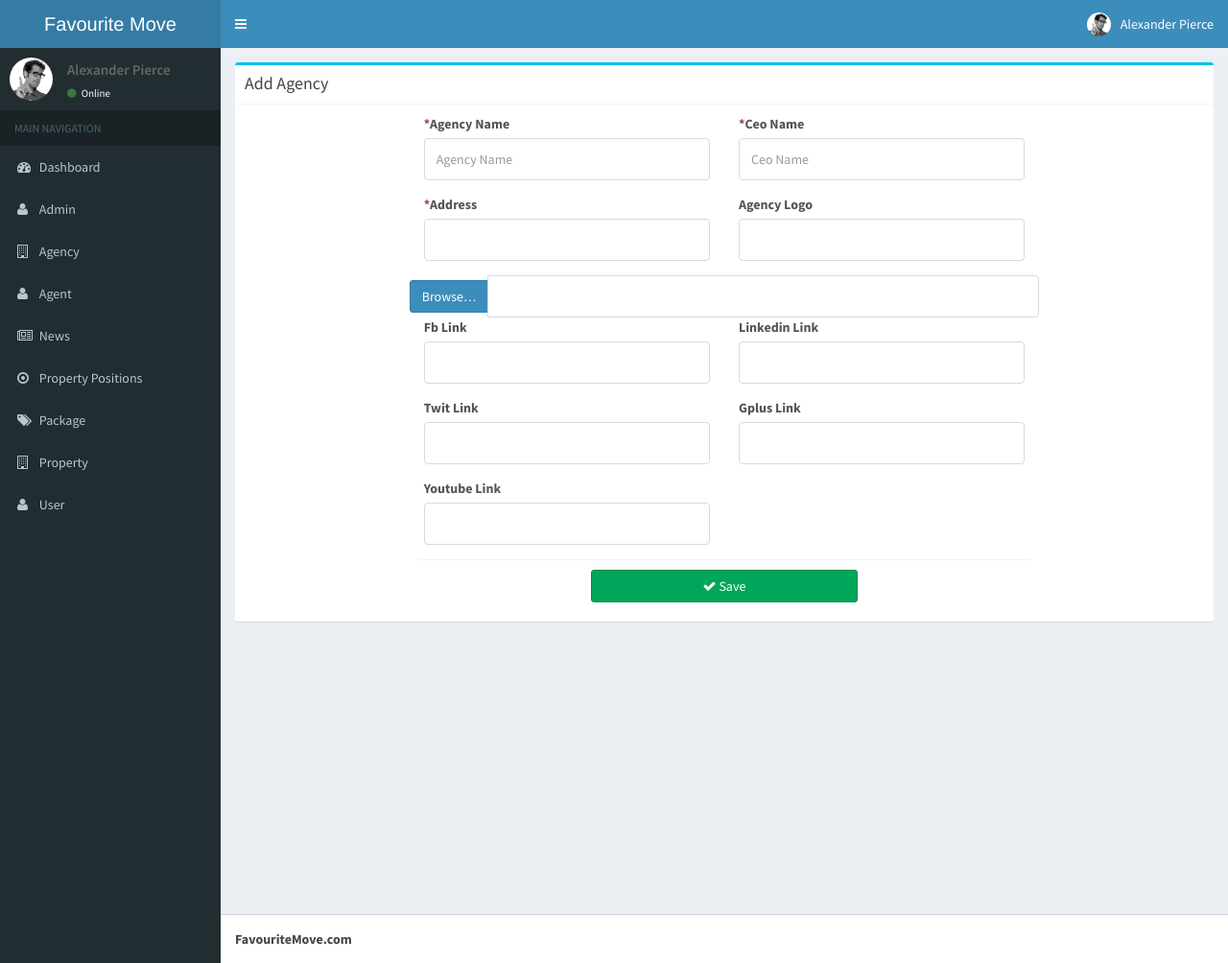
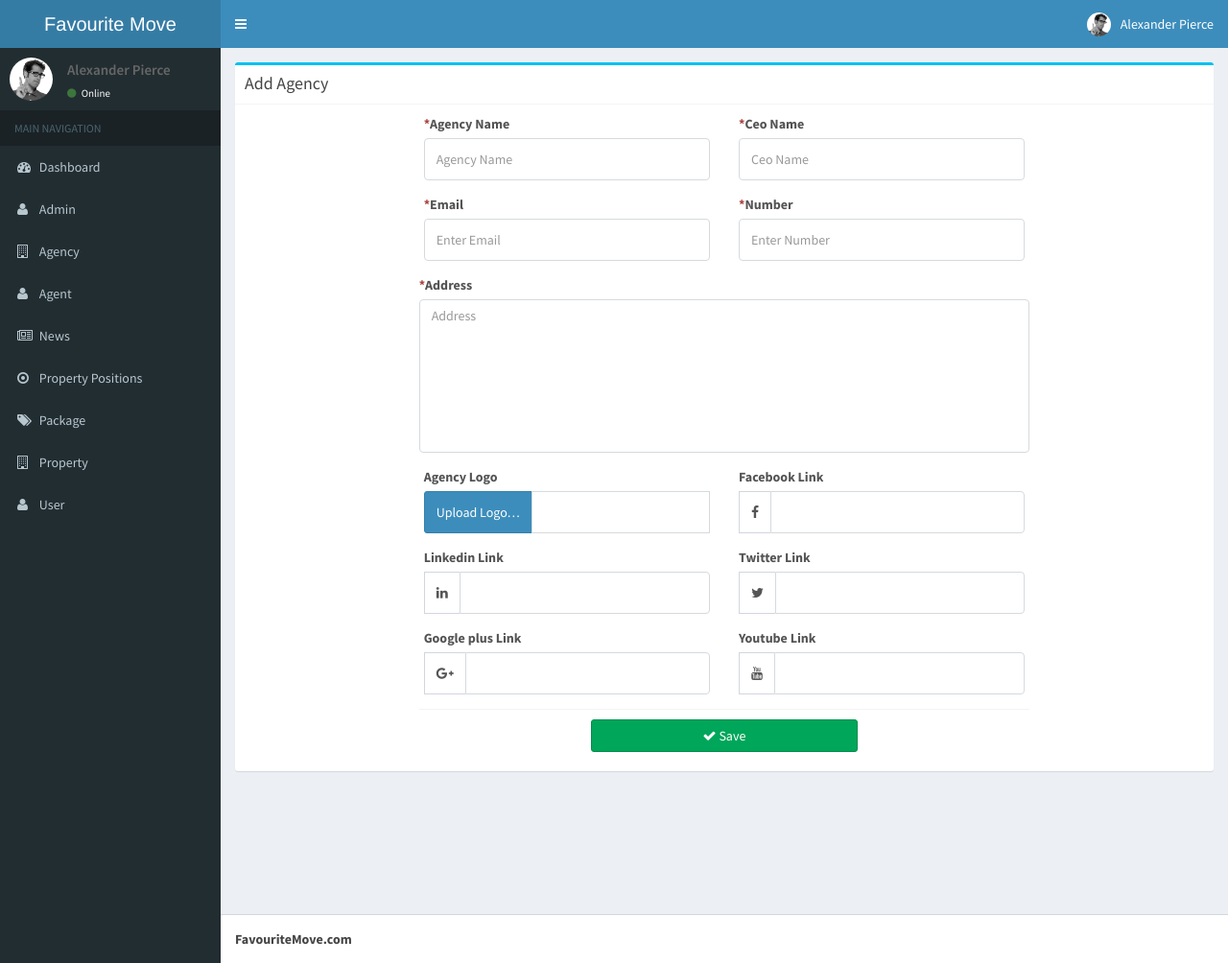
Before and after one commit to qasim902/favmove1, a CodeIgniter app: page /favmove1/agency/add in a window 1280 px wide. Shown: the whole page at 96% size. Run offline with CodeIgniter, Linux system fonts and the light colour scheme; some libraries are stand-ins or nearby versions.

Commit message:
changed code

```diff
--- a/application/views/agency/add.php
+++ b/application/views/agency/add.php
@@ -15,7 +15,7 @@
 								<label for="name" class="control-label">
 									<span class="text-danger">*</span>Agency Name</label>
 								<div class="form-group">
-									<input type="text" name="name" placeholder="Agency Name" value="<?php echo $this->input->post('name'); ?>" class="form-control" id="name" />
+									<input type="text" name="name" autofocus placeholder="Agency Name" value="<?php echo $this->input->post('name'); ?>" class="form-control" id="name" />
 									<span class="text-danger">
 										<?php echo form_error('name');?>
 									</span>
@@ -25,18 +25,38 @@
 								<label for="name" class="control-label">
 									<span class="text-danger">*</span>Ceo Name</label>
 								<div class="form-group">
-									<input type="text" name="ceo_name" placeholder="Ceo Name" value="" class="form-control" id="name" />
+									<input type="text" name="ceo_name" autofocus placeholder="Ceo Name" value="" class="form-control" id="name" />
 									<span class="text-danger">
 										<?php echo form_error('name');?>
 									</span>
 								</div>
 							</div>
 							<div class="col-md-6">
+								<label for="name" class="control-label">
+									<span class="text-danger">*</span>Email</label>
+								<div class="form-group">
+									<input type="text" name="email" placeholder="Enter Email" autofocus value="" class="form-control" id="name" />
+									<span class="text-danger">
+										<?php echo form_error('email');?>
+									</span>
+								</div>
+							</div>
+							<div class="col-md-6">
+								<label for="name" class="control-label">
+									<span class="text-danger">*</span>Number</label>
+								<div class="form-group">
+									<input type="text" name="email" placeholder="Enter Number" autofocus value="" class="form-control" id="name" />
+									<span class="text-danger">
+										<?php echo form_error('number');?>
+									</span>
+								</div>
+							</div>
+							<div class="col-md-12">
 								<label for="address" class="control-label">
 									<span class="text-danger">*</span>Address</label>
 								<div class="form-group">
-									<input type="text" name="address" value="<?php echo $this->input->post('address'); ?>" class="form-control" id="address"
-									/>
+									<textarea type="text" name="address" placeholder="Address"  autofocus value="<?php echo $this->input->post('address'); ?>" class="form-control" id="address"
+									/></textarea>
 									<span class="text-danger">
 										<?php echo form_error('address');?>
 									</span>
@@ -44,27 +64,38 @@
 							</div>
 							<div class="col-md-6">
 								<label for="agency_logo" class="control-label">Agency Logo</label>
-								<div class="form-group">
+								<!-- <div class="form-group">
 									<input type="text"  name="agency_logo" value="<?php echo $this->input->post('agency_logo'); ?>" class="form-control" id="agency_logo"
 									/>
 									<span class="text-danger">
 										<?php echo form_error('agency_logo');?>
 									</span>
+								</div> -->
+								<div class="form-group">
+									<div class="input-group agncy_btn">
+										<label class="input-group-btn">
+											<span class="btn btn-primary">
+												Upload Logo&hellip; <input  type="file" name="agency_logo" value="<?php echo $this->input->post('agency_logo'); ?>" class="form-control" id="agency_logo" style="display: none;">
+											</span>
+										</label>
+										<input  type="text" class="form-control" readonly>
+										<span class="text-danger">
+											<?php echo form_error('agency_logo');?>
+										</span>
+									</div>
 								</div>
+
 							</div>
-							<div class="input-group">
-									<label class="input-group-btn">
-										<span class="btn btn-primary">
-											Browse&hellip; <input type="file" style="display: none;" multiple>
-										</span>
-									</label>
-									<input type="text" class="form-control" readonly>
-								</div>
+
 							<div class="col-md-6">
-								<label for="fb_link" class="control-label">Fb Link</label>
+
+								<label for="fb_link" class="control-label">Facebook Link</label>
 								<div class="form-group">
-									<input type="text" name="fb_link" value="<?php echo $this->input->post('fb_link'); ?>" class="form-control" id="fb_link"
-									/>
+									<div class="input-group">
+										<span class="input-group-addon"><i class="fa fa-facebook" aria-hidden="true"></i></span>
+										<input type="text" autofocus name="fb_link" value="<?php echo $this->input->post('fb_link'); ?>" class="form-control" id="fb_link"
+										/>
+									</div>
 									<span class="text-danger">
 										<?php echo form_error('fb_link');?>
 									</span>
@@ -73,28 +104,38 @@
 							<div class="col-md-6">
 								<label for="linkedin_link" class="control-label">Linkedin Link</label>
 								<div class="form-group">
-									<input type="text" name="linkedin_link" value="<?php echo $this->input->post('linkedin_link'); ?>" class="form-control" id="linkedin_link"
-									/>
+									<div class="input-group">
+										<span class="input-group-addon"><i class="fa fa-linkedin" aria-hidden="true"></i></span>
+										<input type="text" autofocus name="linkedin_link" value="<?php echo $this->input->post('linkedin_link'); ?>" class="form-control" id="linkedin_link"
+										/>
+									</div>
 									<span class="text-danger">
 										<?php echo form_error('linkedin_link');?>
 									</span>
 								</div>
 							</div>
 							<div class="col-md-6">
-								<label for="twit_link" class="control-label">Twit Link</label>
+								<label for="twit_link" class="control-label">Twitter Link</label>
 								<div class="form-group">
-									<input type="text" name="twit_link" value="<?php echo $this->input->post('twit_link'); ?>" class="form-control" id="twit_link"
-									/>
+									<div class="input-group">
+										<span class="input-group-addon"><i class="fa fa-twitter" aria-hidden="true"></i></span>
+										<input type="text" autofocus name="twit_link" value="<?php echo $this->input->post('twit_link'); ?>" class="form-control" id="twit_link"
+										/>
+									</div>
+
 									<span class="text-danger">
 										<?php echo form_error('twit_link');?>
 									</span>
 								</div>
 							</div>
 							<div class="col-md-6">
-								<label for="gplus_link" class="control-label">Gplus Link</label>
+								<label for="gplus_link" class="control-label">Google plus Link</label>
 								<div class="form-group">
-									<input type="text" name="gplus_link" value="<?php echo $this->input->post('gplus_link'); ?>" class="form-control" id="gplus_link"
-									/>
+									<div class="input-group">
+										<span class="input-group-addon"><i class="fa fa-google-plus" aria-hidden="true"></i></span>
+										<input type="text" autofocus name="gplus_link" value="<?php echo $this->input->post('gplus_link'); ?>" class="form-control" id="gplus_link"
+										/>
+									</div>
 									<span class="text-danger">
 										<?php echo form_error('gplus_link');?>
 									</span>
@@ -103,8 +144,11 @@
 							<div class="col-md-6">
 								<label for="youtube_link" class="control-label">Youtube Link</label>
 								<div class="form-group">
-									<input type="text" name="youtube_link" value="<?php echo $this->input->post('youtube_link'); ?>" class="form-control" id="youtube_link"
-									/>
+									<div class="input-group">
+										<span class="input-group-addon"><i class="fa fa-youtube" aria-hidden="true"></i></span>
+										<input type="text" autofocus name="youtube_link" value="<?php echo $this->input->post('youtube_link'); ?>" class="form-control" id="youtube_link"
+										/>
+									</div>
 									<span class="text-danger">
 										<?php echo form_error('youtube_link');?>
 									</span>
--- a/application/views/layouts/main.php
+++ b/application/views/layouts/main.php
@@ -24,6 +24,7 @@
         <!-- AdminLTE Skins. Choose a skin from the css/skins
              folder instead of downloading all of them to reduce the load. -->
         <link rel="stylesheet" href="<?php echo site_url('resources/css/_all-skins.min.css');?>">
+        <link rel="stylesheet" href="<?php echo site_url('resources/css/rizwan.css');?>">
     </head>
 
     <body class="hold-transition skin-blue sidebar-mini">
--- a/resources/css/rizwan.css
+++ b/resources/css/rizwan.css
@@ -304,4 +304,8 @@ display: inline-block;
   outline: none;
 }
 
-/* 28 Oct */
+/* 29 Oct */
+.agncy_btn span{
+  padding-top: 11px;
+  padding-bottom: 11px;
+}
```
